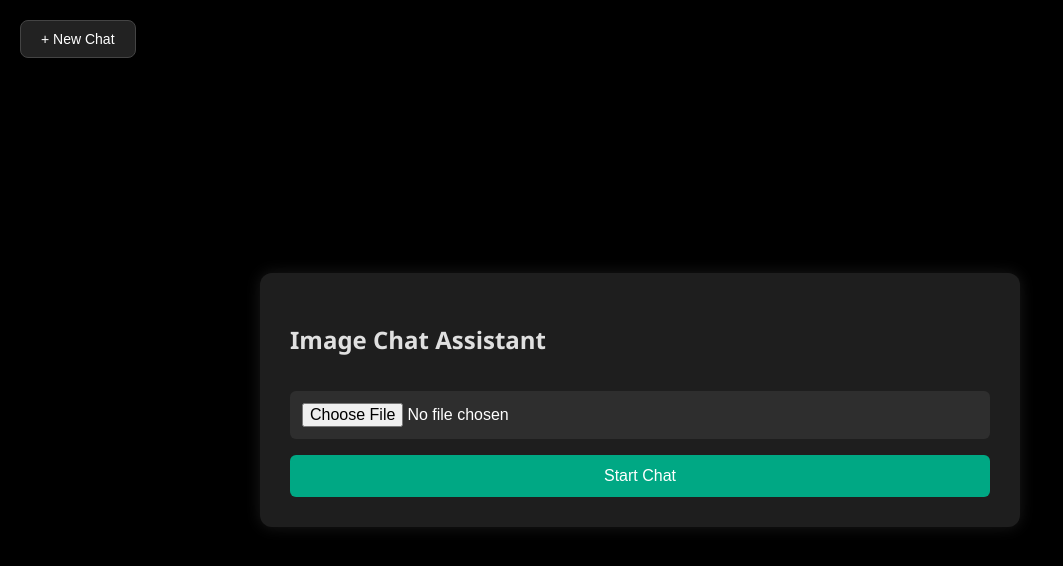
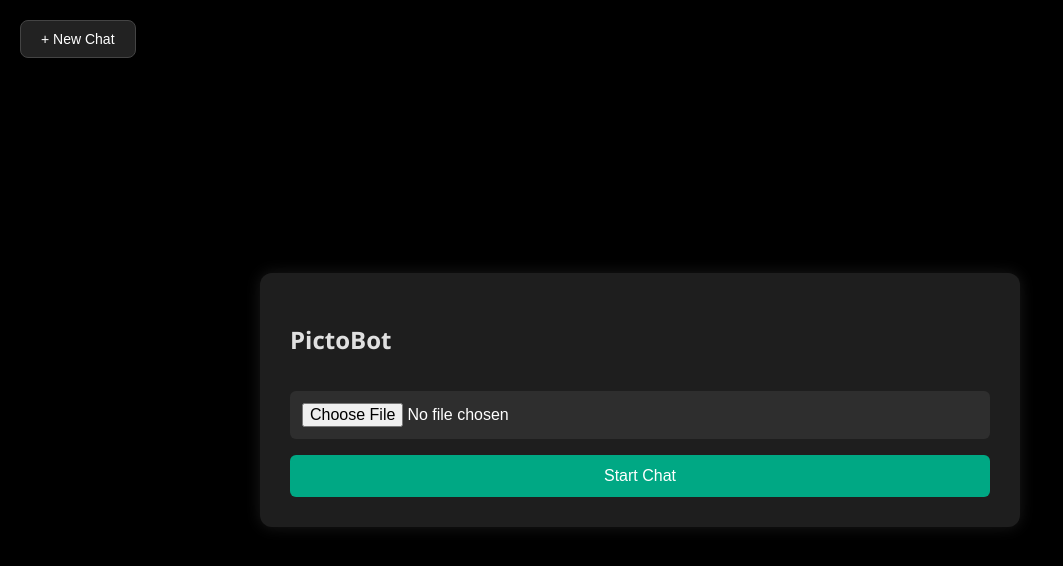
Before and after one commit to Lokesh-Kollepara123/finalYear, a FastAPI app: page /chat in a window 1280 px wide. Shown: the top 566 px of the page, without its empty margins (0-1063 px from the left). Run offline with FastAPI, Linux system fonts and the light colour scheme.

Commit message:
Update chat.html

```diff
--- a/templates/chat.html
+++ b/templates/chat.html
@@ -12,7 +12,7 @@
     </div>
 
     <div class="chat-container">
-        <h2>Image Chat Assistant</h2>
+        <h2>PictoBot</h2>
 
         {% if not session_id %}
         <form action="/start_chat" method="post" enctype="multipart/form-data">
```
